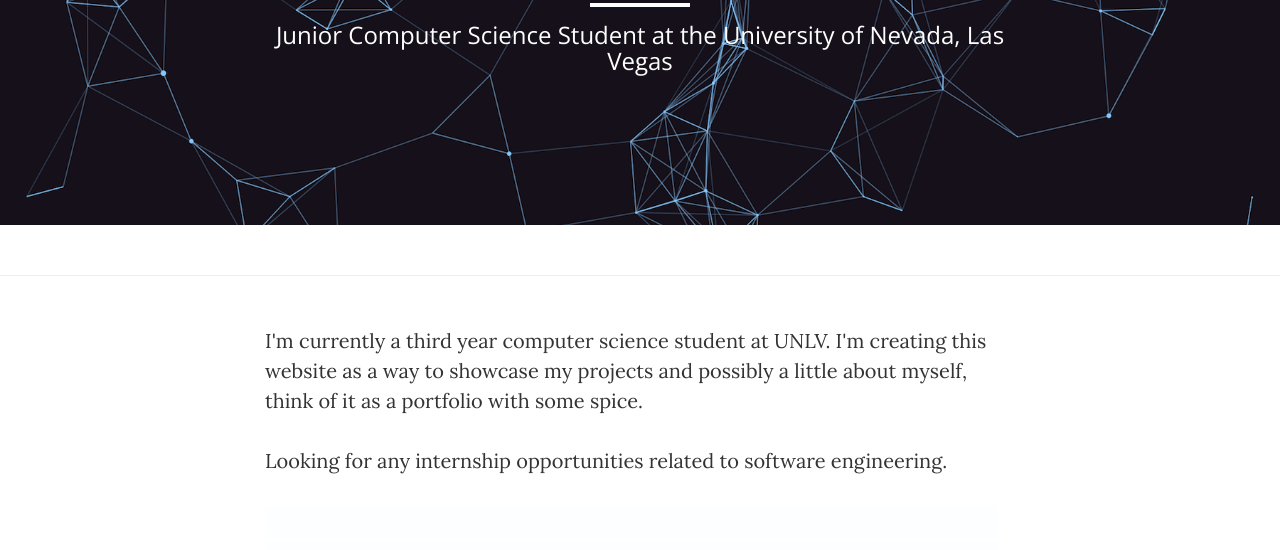
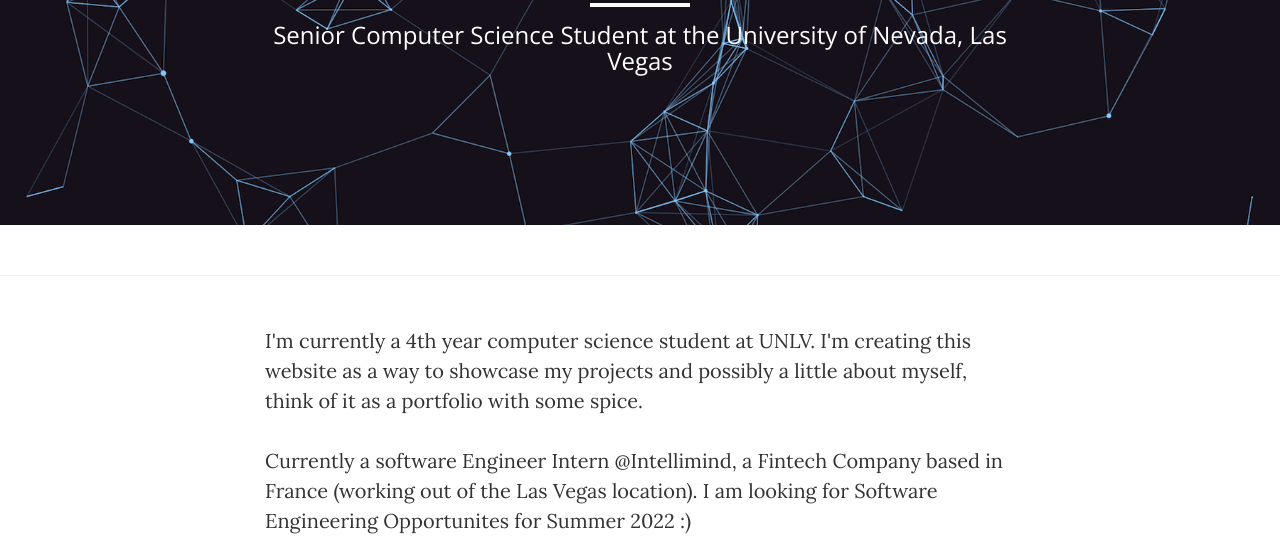
Before and after one commit to Teketee/Teketee.github.io, a website: page index.html in a window 1280 px wide. Shown: the part 250-800 px from the top of the page. Drawn offline with nearby package versions, Linux system fonts and the light colour scheme.

Commit message:
Update to homepage

```diff
--- a/index.html
+++ b/index.html
@@ -76,7 +76,7 @@
                     <div class="site-heading">
                         <h1>Daniel Pintado</h1>
                         <hr class="small">
-                        <span class="subheading">Junior Computer Science Student at the University of Nevada, Las Vegas</span>
+                        <span class="subheading">Senior Computer Science Student at the University of Nevada, Las Vegas</span>
                     </div>
                 </div>
             </div>
@@ -89,8 +89,9 @@
     <div class="container">
         <div class="row">
             <div class="col-lg-8 col-lg-offset-2 col-md-10 col-md-offset-1">
-                <p>I'm currently a third year computer science student at UNLV. I'm creating this website as a way to showcase my projects and possibly a little about myself, think of it as a portfolio with some spice.</p>
-                <p>Looking for any internship opportunities related to software engineering. </p>
+                <p>I'm currently a 4th year computer science student at UNLV. I'm creating this website as a way to showcase my projects and possibly a little about myself, think of it as a portfolio with some spice.</p>
+                <p>Currently a software Engineer Intern @Intellimind, a Fintech Company based in France (working out of the Las Vegas location). I am looking
+                    for Software Engineering Opportunites for Summer 2022 :) </p>
                 <a href="#">
                     <img class="img-responsive" src="img/meme1.png" alt="internship meme">
                 </a>
```
Also changed, not shown: 1 other file.
